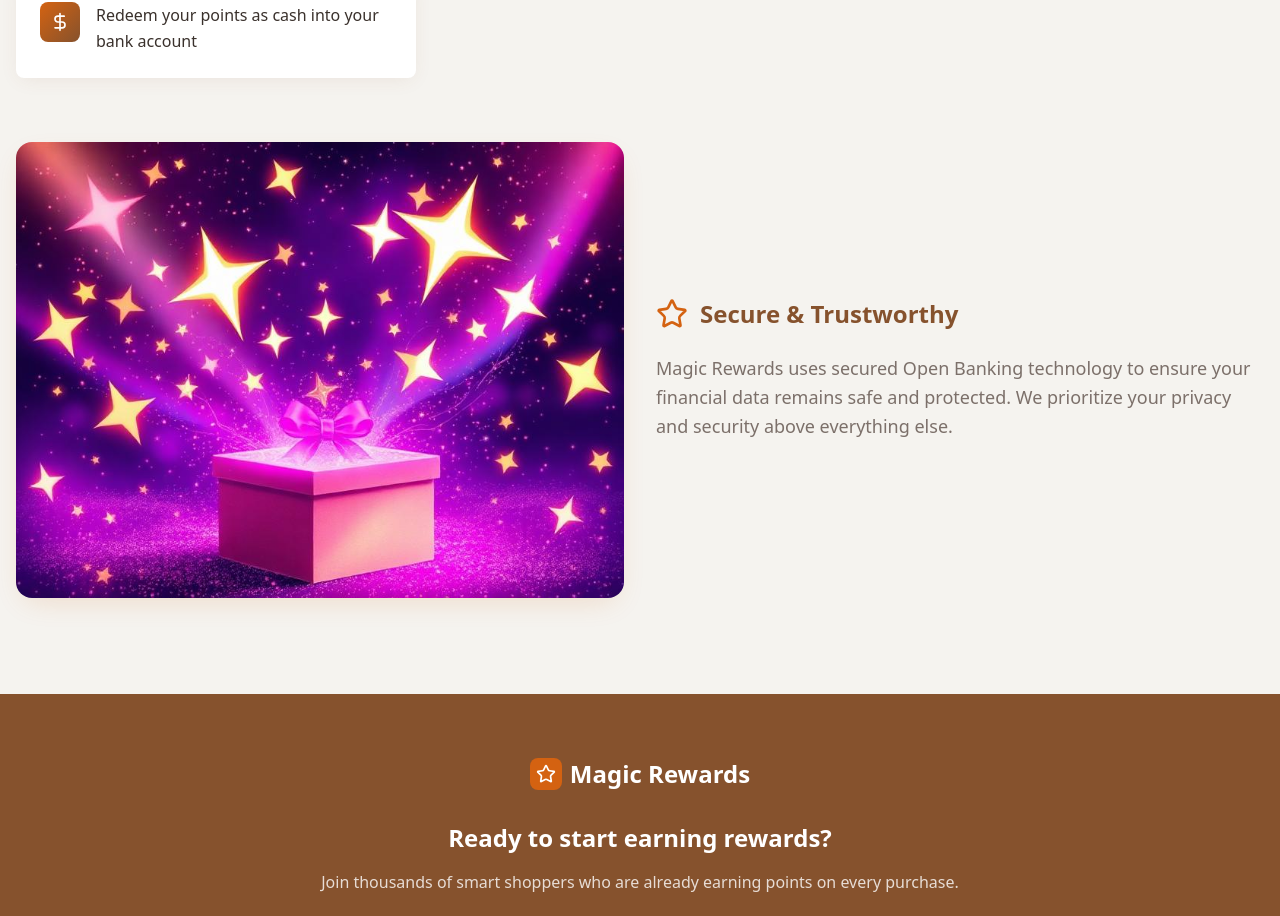
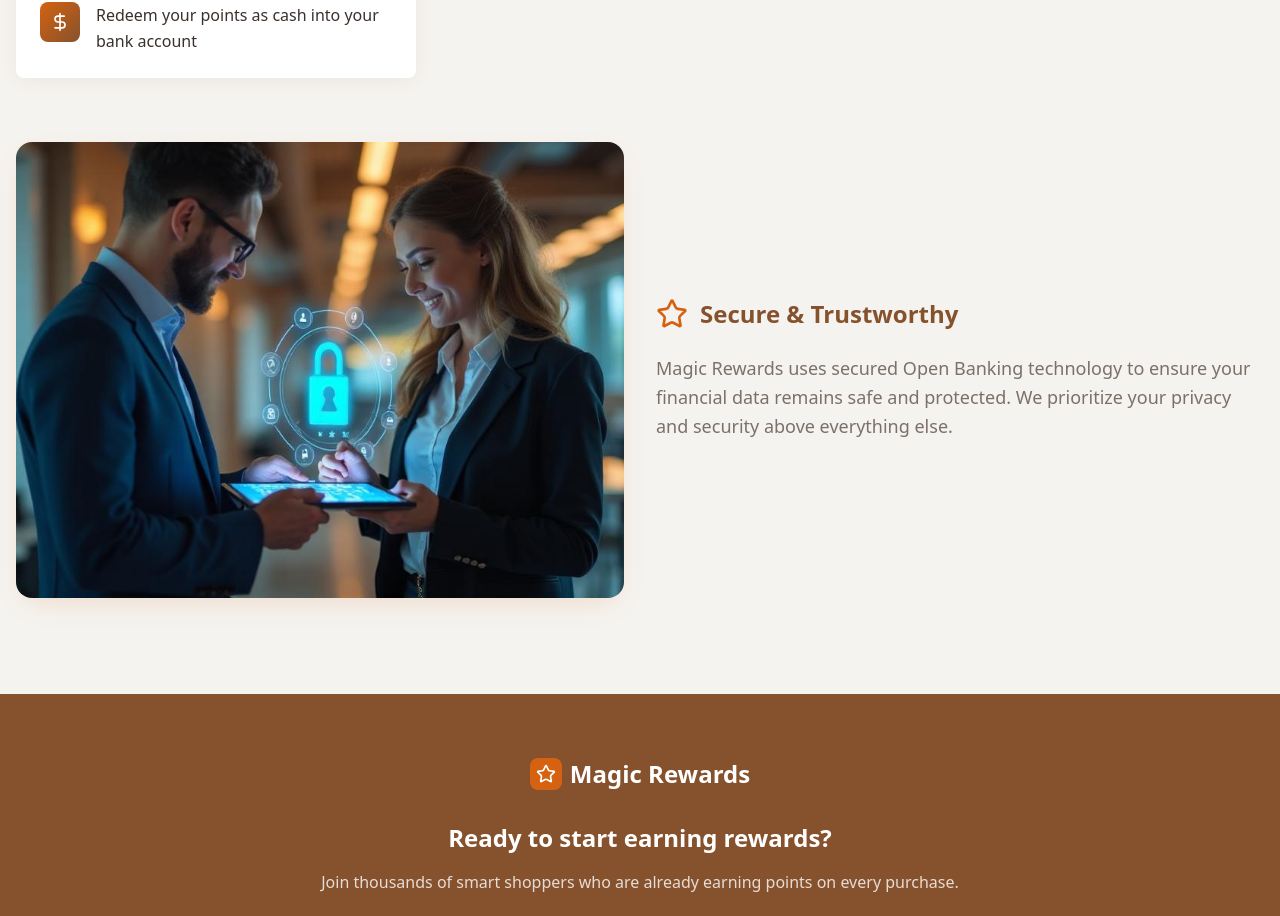
Before and after one commit to femij/magic-crisp-rewards, a React (Vite) app: page / in a window 1280 px wide. Shown: the part 2087-3003 px from the top of the page. Built offline with nearby package versions, Linux system fonts and the light colour scheme.

Commit message:
Replace photo in Secure and Trustworthy section
Replace the photo in the Secure and Trustworthy section with a new photo depicting security and trust, including one or two people.

```diff
--- a/src/components/BenefitsSection.tsx
+++ b/src/components/BenefitsSection.tsx
@@ -1,5 +1,5 @@
 import { Check, Shield, Smartphone, Gift, Mail, Bell, DollarSign, Star } from "lucide-react";
-import rewardsMagicImage from "@/assets/rewards-magic.jpg";
+import secureBankingImage from "@/assets/secure-banking.jpg";
 
 const benefits = [
   {
@@ -64,8 +64,8 @@ export function BenefitsSection() {
         <div className="mt-16 grid md:grid-cols-2 gap-8 items-center">
           <div className="relative">
             <img
-              src={rewardsMagicImage}
-              alt="Happy shopping experience"
+              src={secureBankingImage}
+              alt="Secure banking technology with trusted professionals"
               className="w-full h-auto rounded-2xl shadow-warm"
             />
           </div>
```
Also changed, not shown: src/assets/secure-banking.jpg (added).
